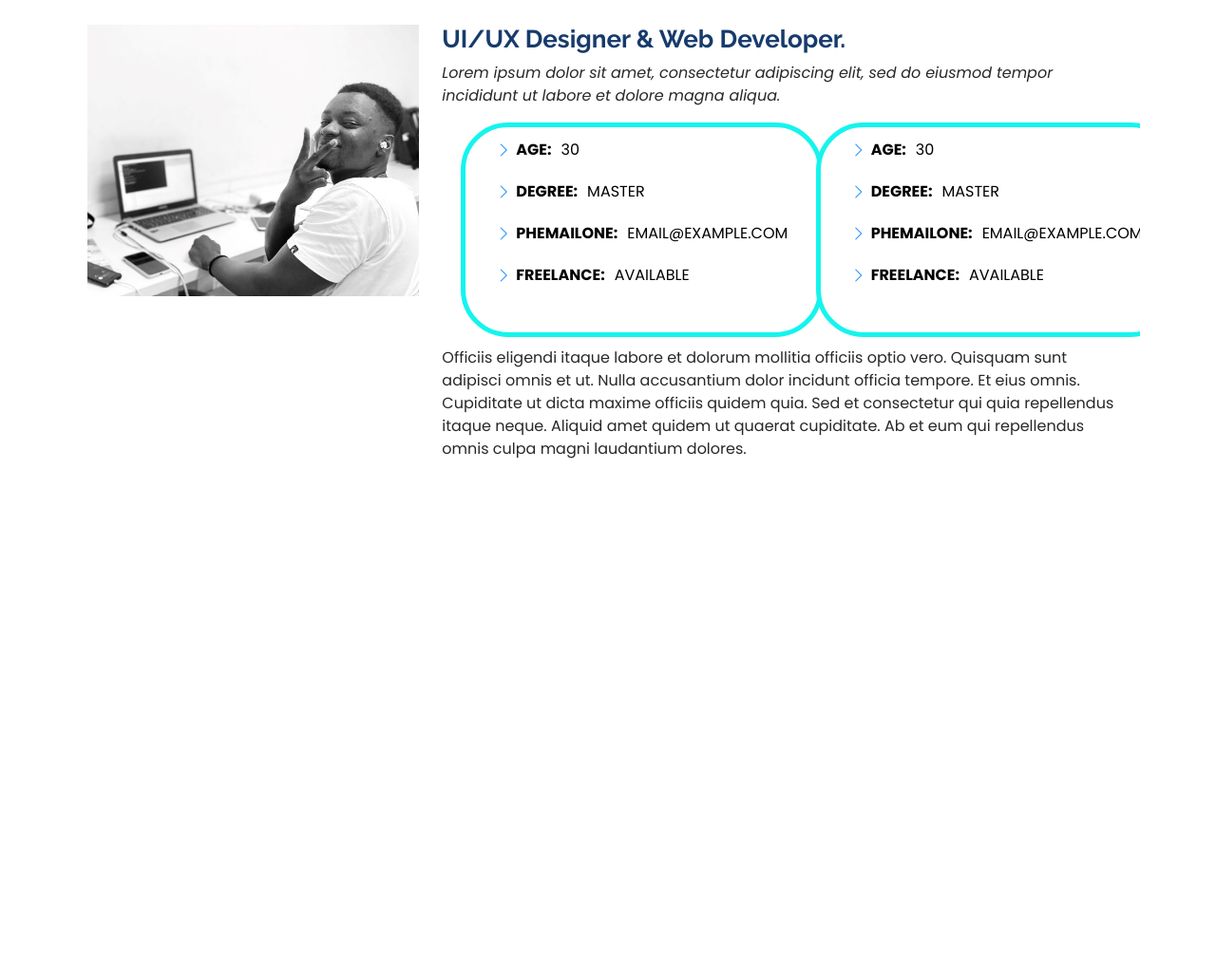
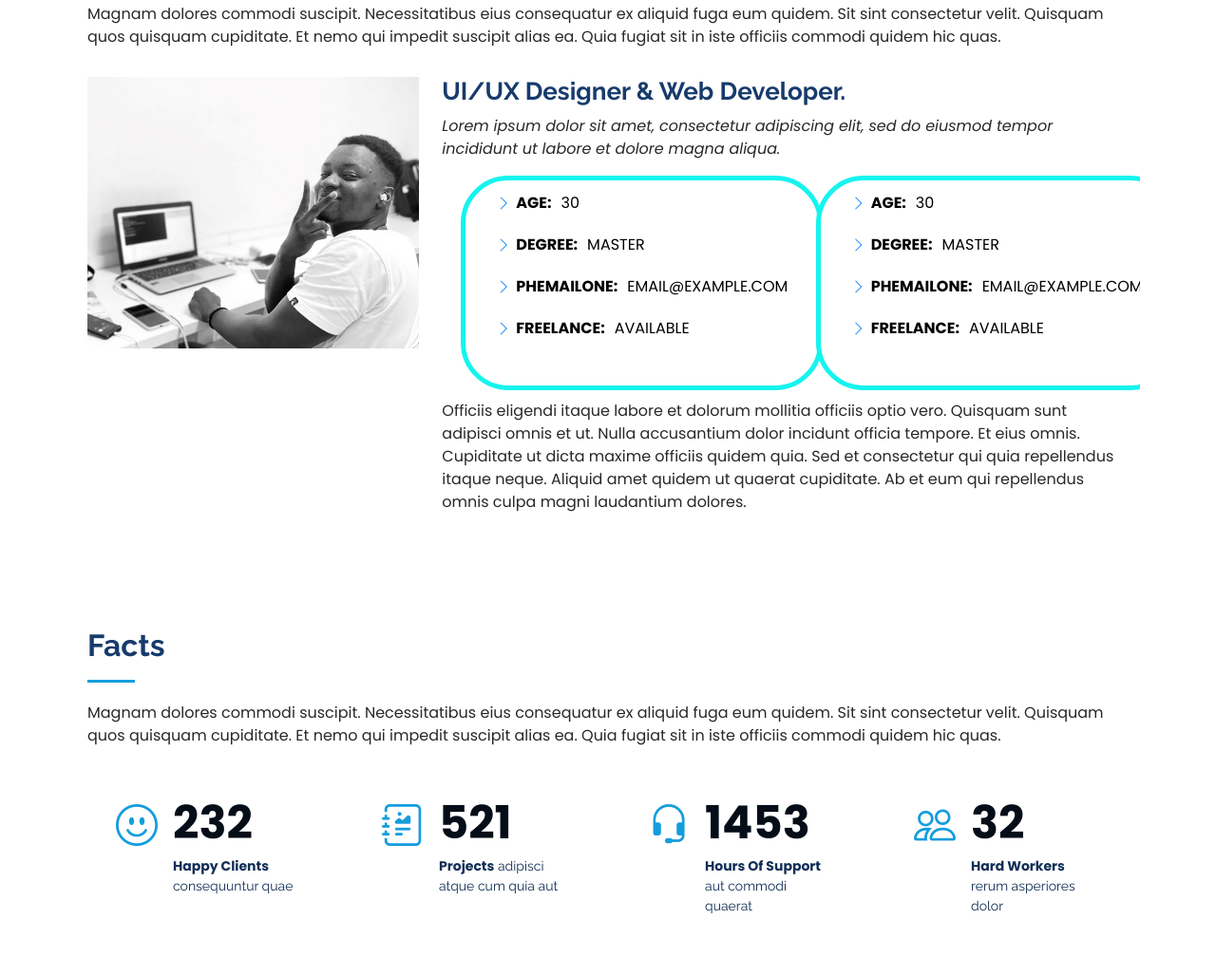
Before and after one commit to codewithkevin/Portfolio, a plain HTML site: page index.html in a window 1280 px wide. Shown: the part 912-1940 px from the top of the page at 95% size. Before the commit the page ends 1517 px from the top, so only its background shows below. Drawn offline with nearby package versions, Linux system fonts and the light colour scheme; files whose address does not match are found by name.

Commit message:
added new line

```diff
--- a/assests/style/style.css
+++ b/assests/style/style.css
@@ -91,14 +91,27 @@ section {
     display: flex;
 }
 
-.files-about {
-    position: fixed;
+.files-about  {
+    background-color: white;
+    position: relative;
+    text-align: center;
+    color: #15f4ee;
+    font-weight: 400;
+    border: 5px solid #15f4ee;
+    text-transform: uppercase;
     cursor: pointer;
-    background: black;
-    text-transform: uppercase;
-    transform: translateX(50%);
-    transition: transform .5s ease-in-out;
+    border-radius: 50px;
+    transition: 1.5s;
+    margin-bottom: 10px;
 }
+
+
+.files-about:hover {
+    box-shadow: 0 5px 50px 0 #15f4ee inset, 0 5px 50px 0 #15f4ee;
+    box-shadow: 0 5px 50px 0 #15f4ee inset, 0 5px 50px 0 #15f4ee;
+    text-shadow: 0 0 5px #15f4ee, 0 0 5px #15f4ee;
+}
+
 /*Social-links*/
 .social-links a {
     font-size: 18px;
@@ -163,7 +176,7 @@ a {
 }
 
 button {
-    color: white;
+    color: black;
     padding: .75em 2em;
     font-weight: bold;
     margin-left: 20px;
@@ -171,7 +184,11 @@ button {
     box-sizing: border-box;
     border-radius: 30px;
     cursor: pointer;
-    background-color: black;
+    background-color: white;
+}
+
+header button span {
+    display: none;
 }
 
 a span:hover{
@@ -351,8 +368,55 @@ margin-bottom: 0;
 }
 
 
-  /*END*/
+/*END*/
 
+/*--------------------------------------------------------------
+# Facts
+--------------------------------------------------------------*/
+.facts {
+  padding-bottom: 30px;
+}
+.facts .count-box {
+  padding: 30px;
+  width: 100%;
+}
+.facts .count-box i {
+  display: block;
+  font-size: 44px;
+  color: #149ddd;
+  float: left;
+  line-height: 0;
+}
+.facts .count-box span {
+  font-size: 48px;
+  line-height: 40px;
+  display: block;
+  font-weight: 700;
+  color: #050d18;
+  margin-left: 60px;
+}
+.facts .count-box p {
+  padding: 15px 0 0 0;
+  margin: 0 0 0 60px;
+  font-family: "Raleway", sans-serif;
+  font-size: 14px;
+  color: #122f57;
+}
+.facts .count-box a {
+  font-weight: 600;
+  display: block;
+  margin-top: 20px;
+  color: #122f57;
+  font-size: 15px;
+  font-family: "Poppins", sans-serif;
+  transition: ease-in-out 0.3s;
+}
+.facts .count-box a:hover {
+  color: #1f5297;
+}
+
+
+/*MEDIA QUERRY*/
 
 @media only screen and (min-width: 680px) {
 
@@ -377,6 +441,7 @@ margin-bottom: 0;
         height: auto;
         background: none;
     }
+
 
     svg.close {
         display: none;
@@ -526,4 +591,9 @@ margin-bottom: 0;
     color: white;
 }
 
+.dark-mode button {
+    background-color: #000000;
+    color: white;
+}
+
 /**END CONTENT **/
--- a/index.html
+++ b/index.html
@@ -186,6 +186,55 @@
     </section>
       <!-- End About Section -->
 
+      <section id="facts" class="facts">
+        <div class="container">
+
+          <div class="section-title">
+            <h2>Facts</h2>
+            <p>Magnam dolores commodi suscipit. Necessitatibus eius consequatur ex aliquid fuga eum quidem. Sit sint consectetur velit. Quisquam quos quisquam cupiditate. Et nemo qui impedit suscipit alias ea. Quia fugiat sit in iste officiis commodi quidem hic quas.</p>
+          </div>
+
+          <div class="row no-gutters">
+
+            <div class="col-lg-3 col-md-6 d-md-flex align-items-md-stretch" data-aos="fade-up">
+              <div class="count-box">
+                <i class="bi bi-emoji-smile"></i>
+                <span data-purecounter-start="0" data-purecounter-end="232" data-purecounter-duration="1" class="purecounter"></span>
+                <p><strong>Happy Clients</strong> consequuntur quae</p>
+              </div>
+            </div>
+
+            <div class="col-lg-3 col-md-6 d-md-flex align-items-md-stretch" data-aos="fade-up" data-aos-delay="100">
+              <div class="count-box">
+                <i class="bi bi-journal-richtext"></i>
+                <span data-purecounter-start="0" data-purecounter-end="521" data-purecounter-duration="1" class="purecounter"></span>
+                <p><strong>Projects</strong> adipisci atque cum quia aut</p>
+              </div>
+            </div>
+
+            <div class="col-lg-3 col-md-6 d-md-flex align-items-md-stretch" data-aos="fade-up" data-aos-delay="200">
+              <div class="count-box">
+                <i class="bi bi-headset"></i>
+                <span data-purecounter-start="0" data-purecounter-end="1453" data-purecounter-duration="1" class="purecounter"></span>
+                <p><strong>Hours Of Support</strong> aut commodi quaerat</p>
+              </div>
+            </div>
+
+            <div class="col-lg-3 col-md-6 d-md-flex align-items-md-stretch" data-aos="fade-up" data-aos-delay="300">
+              <div class="count-box">
+                <i class="bi bi-people"></i>
+                <span data-purecounter-start="0" data-purecounter-end="32" data-purecounter-duration="1" class="purecounter"></span>
+                <p><strong>Hard Workers</strong> rerum asperiores dolor</p>
+              </div>
+            </div>
+
+          </div>
+
+        </div>
+      </section>
+      <!-- End Facts Section -->
+
+
    <a href="#" class="back-to-top d-flex align-items-center justify-content-center"><i class="bi bi-arrow-up-short"></i></a>
   <!-- Vendor JS Files -->
   <script src="assests/vendor/purecounter/purecounter.js"></script>
```
